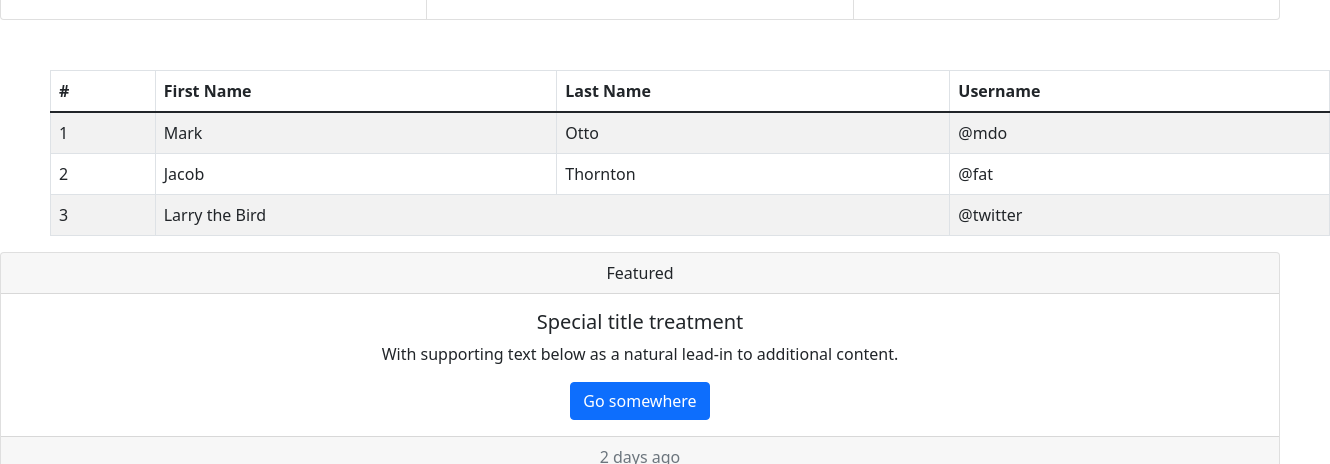
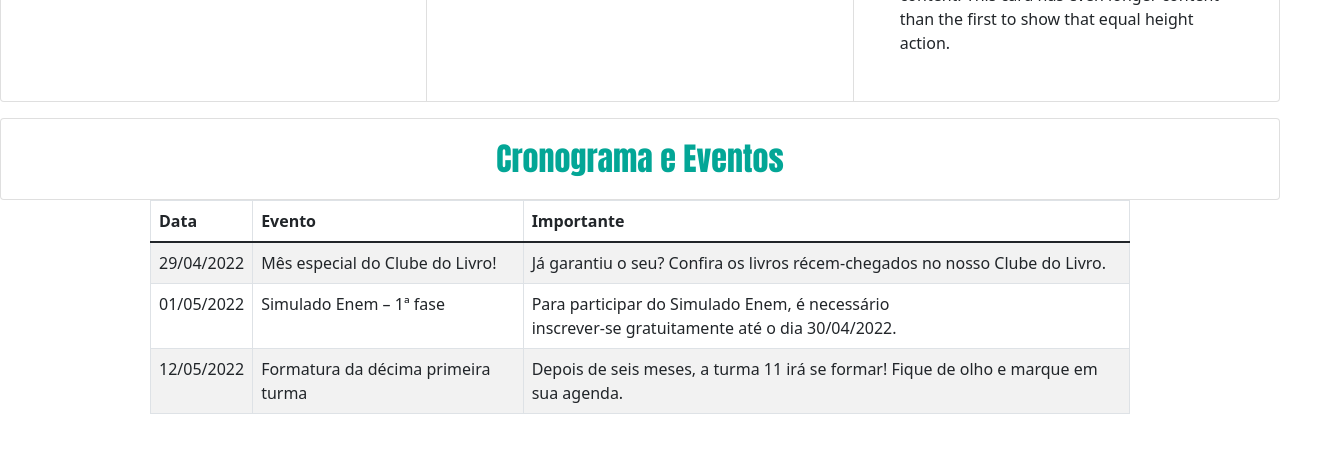
Before and after one commit to yagormoraes/projetoModulo5, a React (Create React App) app in the folder escola-mercurio/: page / in a window 1280 px wide. Shown: the part 1026-1490 px from the top of the page, 1330 px wide, since content can reach past the window. Built offline with nearby package versions, Linux system fonts and the light colour scheme.

Commit message:
fiz a tabela de agenda, fiz o ajuste do layout e adicionei os eventos

```diff
--- a/escola-mercurio/src/App.css
+++ b/escola-mercurio/src/App.css
@@ -51,3 +51,19 @@
 .table-menu {
   margin: 50px;
 }
+
+.agenda {
+  margin: 0 150px 50px 150px;
+}
+
+.card-projeto {
+  font-family: Impact, Haettenschweiler, 'Arial Narrow Bold', sans-serif;
+  font-size: xx-large;
+  color: #03a696;
+  align-items: center;
+}
+
+.data-card {
+  width: 5px;
+  height: 50px;
+}
--- a/escola-mercurio/src/Pages/Home/home.jsx
+++ b/escola-mercurio/src/Pages/Home/home.jsx
@@ -46,6 +46,9 @@ function Home () {
         <div>
             <p> </p>
         </div>
+        <Card className='card-projeto'>
+            <Card.Body>Projetos em Andamento</Card.Body>
+        </Card>
         <div className='card-img'>
             <CardGroup>
                 <Card className='card-menu'>
@@ -84,35 +87,40 @@ function Home () {
         <div>
             <p> </p>
         </div>
-        <Table className='table-menu' striped bordered hover>
+
+        <Card className='card-projeto'>
+            <Card.Body>Cronograma e Eventos</Card.Body>
+        </Card>
+        <div className='agenda'>
+        <Table striped bordered hover>
             <thead>
                 <tr>
-                <th>#</th>
-                <th>First Name</th>
-                <th>Last Name</th>
-                <th>Username</th>
+                <th>Data</th>
+                <th>Evento</th>
+                <th>Importante</th>
                 </tr>
             </thead>
             <tbody>
                 <tr>
-                <td>1</td>
-                <td>Mark</td>
-                <td>Otto</td>
-                <td>@mdo</td>
+                <td>29/04/2022</td>
+                <td>Mês especial do Clube do Livro!</td>
+                <td>Já garantiu o seu? Confira os livros récem-chegados no nosso Clube do Livro. </td>
                 </tr>
                 <tr>
-                <td>2</td>
-                <td>Jacob</td>
-                <td>Thornton</td>
-                <td>@fat</td>
+                <td>01/05/2022</td>
+                <td>Simulado Enem – 1ª fase</td>
+                <td>Para participar do Simulado Enem, é necessário<br>
+                </br>inscrever-se gratuitamente até o dia 30/04/2022.</td>
                 </tr>
                 <tr>
-                <td>3</td>
-                <td colSpan={2}>Larry the Bird</td>
-                <td>@twitter</td>
+                <td>12/05/2022</td>
+                <td>Formatura da décima primeira turma</td>
+                <td>Depois de seis meses, a turma 11 irá se formar! Fique de olho e marque em sua agenda.</td>
                 </tr>
+
             </tbody>
         </Table>
+        </div>
         <div>
             <p>
 
```
